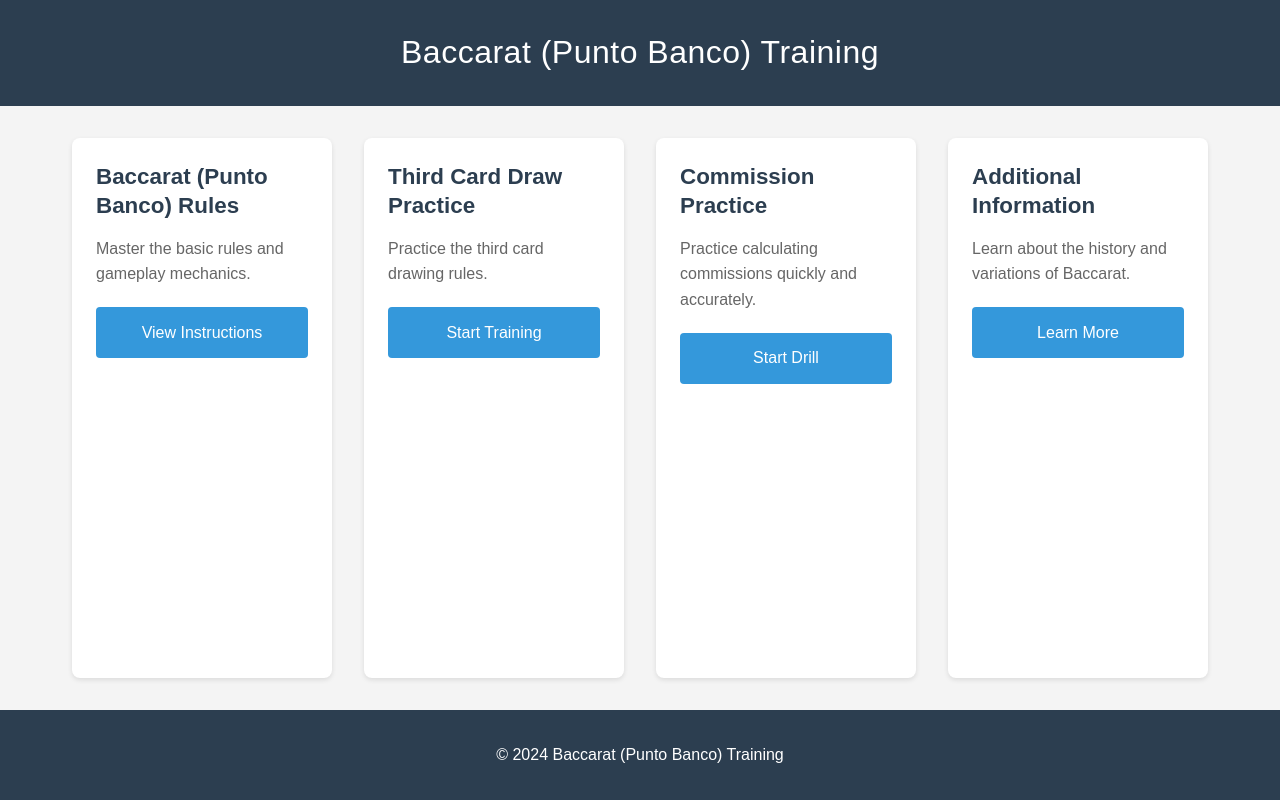
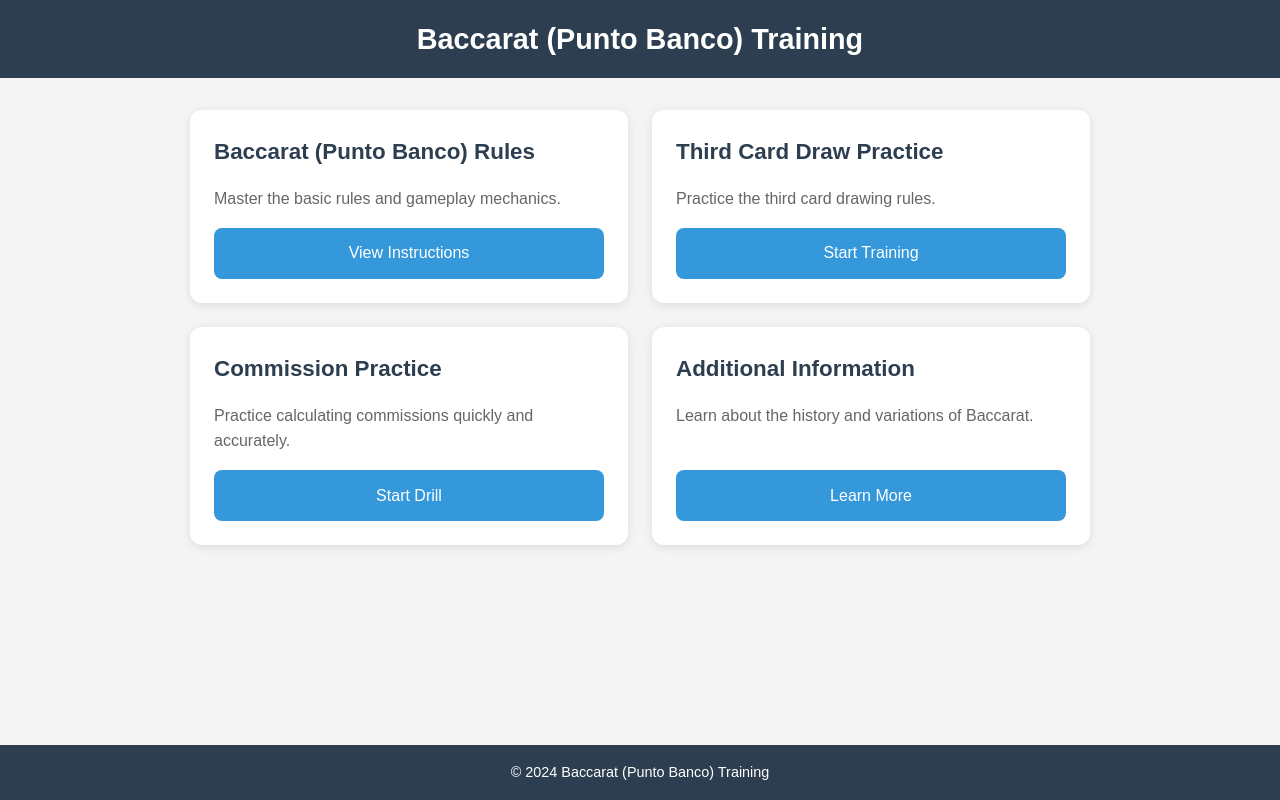
Before and after one commit to Cjensen1967/Bac_suite, a plain HTML site: page index.html in a window 1280 px wide. Drawn offline with Linux system fonts and the light colour scheme.

Commit message:
Improve dashboard and commission practice layouts for better responsiveness

```diff
--- a/modules/commission-drill/styles.css
+++ b/modules/commission-drill/styles.css
@@ -4,6 +4,9 @@ body {
     margin: 0;
     padding: 0;
     background-color: #f4f4f4;
+    min-height: 100vh;
+    display: flex;
+    flex-direction: column;
 }
 
 header {
@@ -34,17 +37,43 @@ header h1 {
 }
 
 .content {
-    max-width: 800px;
-    margin: 1rem auto;
-    padding: 0 1rem;
+    flex: 1;
+    display: flex;
+    align-items: center;
+    justify-content: center;
+    padding: 2rem 1rem;
+}
+
+.grid-container {
+    display: grid;
+    gap: 1.5rem;
+    width: 100%;
+    max-width: 1200px;
+    grid-template-columns: 1fr;
+    margin: 0 auto;
+}
+
+@media (min-width: 768px) {
+    .grid-container {
+        grid-template-columns: repeat(2, minmax(0, 1fr));
+        max-width: 900px;
+    }
 }
 
 section {
     background: white;
-    margin-bottom: 1rem;
-    padding: 1rem;
-    border-radius: 8px;
-    box-shadow: 0 2px 5px rgba(0,0,0,0.1);
+    padding: 1.5rem;
+    border-radius: 12px;
+    box-shadow: 0 2px 10px rgba(0,0,0,0.1);
+    display: flex;
+    flex-direction: column;
+    gap: 1rem;
+    transition: transform 0.2s ease;
+    height: 100%;
+}
+
+section:hover {
+    transform: translateY(-2px);
 }
 
 .calculator {
@@ -132,21 +161,23 @@ input[type="number"]:disabled {
 
 .btn {
     display: inline-block;
-    padding: 0.6rem 1.2rem;
+    padding: 0.8rem 1.2rem;
     margin: 0.25rem;
     background-color: #3498db;
     color: white;
     border: none;
-    border-radius: 4px;
+    border-radius: 8px;
     cursor: pointer;
-    font-size: 0.9rem;
-    transition: background-color 0.3s ease;
+    font-size: 1rem;
+    transition: all 0.3s ease;
     width: 100%;
-    max-width: 200px;
+    max-width: none;
+    text-align: center;
 }
 
 .btn:hover {
     background-color: #2980b9;
+    transform: translateY(-1px);
 }
 
 .btn:disabled {
--- a/styles.css
+++ b/styles.css
@@ -1,15 +1,9 @@
-* {
-    margin: 0;
-    padding: 0;
-    box-sizing: border-box;
-    -webkit-text-size-adjust: 100%;
-}
-
 body {
     font-family: Arial, sans-serif;
     line-height: 1.6;
+    margin: 0;
+    padding: 0;
     background-color: #f4f4f4;
-    color: #333;
     min-height: 100vh;
     display: flex;
     flex-direction: column;
@@ -19,142 +13,86 @@ header {
     background-color: #2c3e50;
     color: white;
     text-align: center;
-    padding: 1.5rem 1rem;
+    padding: 1rem;
 }
 
 header h1 {
-    font-size: 1.5rem;
-    line-height: 1.3;
-    font-weight: normal;
-    letter-spacing: 0.5px;
+    margin: 0;
+    font-size: 1.8rem;
 }
 
 .dashboard {
     flex: 1;
-    max-width: 1200px;
-    margin: 1rem auto;
-    padding: 0 1rem;
     display: grid;
     grid-template-columns: 1fr;
-    gap: 1rem;
+    gap: 1.5rem;
+    padding: 2rem;
+    max-width: 1200px;
+    margin: 0 auto;
+    align-content: start;
+}
+
+@media (min-width: 768px) {
+    .dashboard {
+        grid-template-columns: repeat(2, 1fr);
+        width: 90%;
+        max-width: 900px;
+    }
 }
 
 .module-card {
     background: white;
-    border-radius: 8px;
-    padding: 1.25rem;
-    box-shadow: 0 2px 5px rgba(0,0,0,0.1);
-    transition: transform 0.3s ease;
+    padding: 1.5rem;
+    border-radius: 12px;
+    box-shadow: 0 2px 10px rgba(0,0,0,0.1);
+    display: flex;
+    flex-direction: column;
+    gap: 1rem;
+    transition: transform 0.2s ease;
 }
 
 .module-card:hover {
-    transform: translateY(-3px);
+    transform: translateY(-2px);
 }
 
 .module-card h2 {
     color: #2c3e50;
-    margin-bottom: 0.75rem;
-    font-size: 1.2rem;
-    line-height: 1.3;
+    margin: 0;
+    font-size: 1.4rem;
 }
 
 .module-card p {
-    margin-bottom: 1.25rem;
     color: #666;
-    font-size: 0.95rem;
+    margin: 0;
+    flex-grow: 1;
 }
 
 .btn {
     display: inline-block;
-    width: 100%;
-    padding: 0.8rem 1rem;
+    padding: 0.8rem 1.2rem;
     background-color: #3498db;
     color: white;
     text-decoration: none;
-    border-radius: 4px;
-    transition: background-color 0.3s ease;
+    border-radius: 8px;
     text-align: center;
-    font-size: 0.95rem;
+    transition: all 0.3s ease;
+    border: none;
+    font-size: 1rem;
 }
 
 .btn:hover {
     background-color: #2980b9;
+    transform: translateY(-1px);
 }
 
 footer {
     text-align: center;
-    padding: 1.5rem 1rem;
+    padding: 1rem;
     background-color: #2c3e50;
     color: white;
-    margin-top: auto;
+}
+
+footer p {
+    margin: 0;
     font-size: 0.9rem;
 }
-
-/* Tablet and up */
-@media (min-width: 600px) {
-    header {
-        padding: 2rem;
-    }
-
-    header h1 {
-        font-size: 2rem;
-    }
-
-    .dashboard {
-        margin: 1.5rem auto;
-        grid-template-columns: repeat(2, 1fr);
-        gap: 1.5rem;
-        padding: 0 1.5rem;
-    }
-
-    .module-card {
-        padding: 1.5rem;
-    }
-
-    .module-card h2 {
-        font-size: 1.4rem;
-        margin-bottom: 1rem;
-    }
-
-    .module-card p {
-        font-size: 1rem;
-    }
-
-    .btn {
-        font-size: 1rem;
-    }
-}
-
-/* Desktop */
-@media (min-width: 1024px) {
-    .dashboard {
-        margin: 2rem auto;
-        grid-template-columns: repeat(auto-fit, minmax(250px, 1fr));
-        gap: 2rem;
-        padding: 0 2rem;
-    }
-
-    .module-card:hover {
-        transform: translateY(-5px);
-    }
-
-    footer {
-        padding: 2rem;
-        font-size: 1rem;
-    }
-}
-
-/* Touch device optimizations */
-@media (hover: none) {
-    .module-card:hover {
-        transform: none;
-    }
-
-    .btn {
-        -webkit-tap-highlight-color: transparent;
-    }
-
-    .btn:active {
-        background-color: #2980b9;
-    }
-}
```
